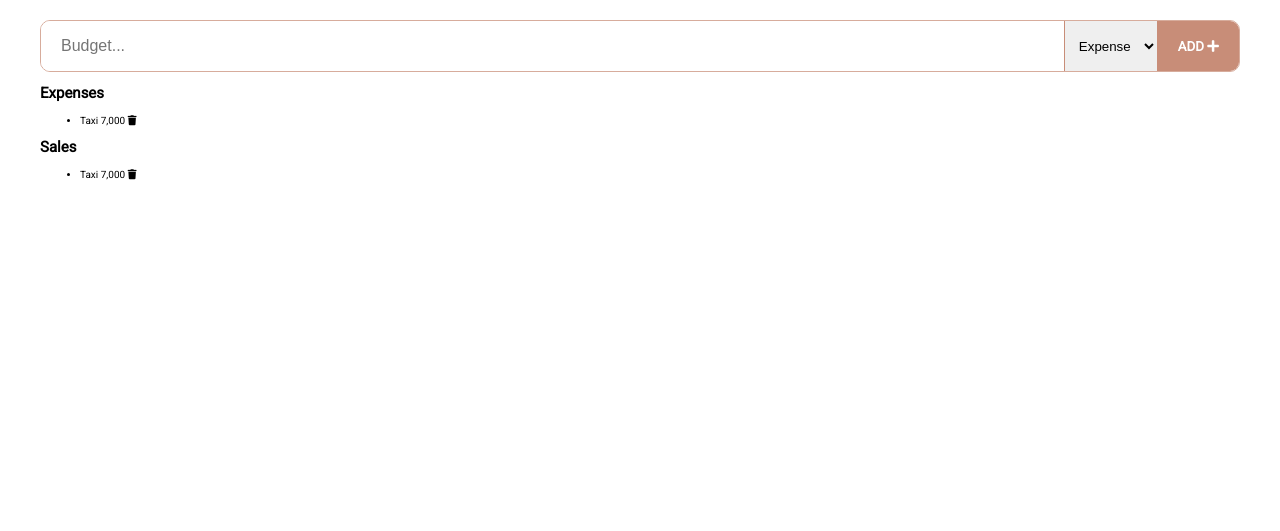
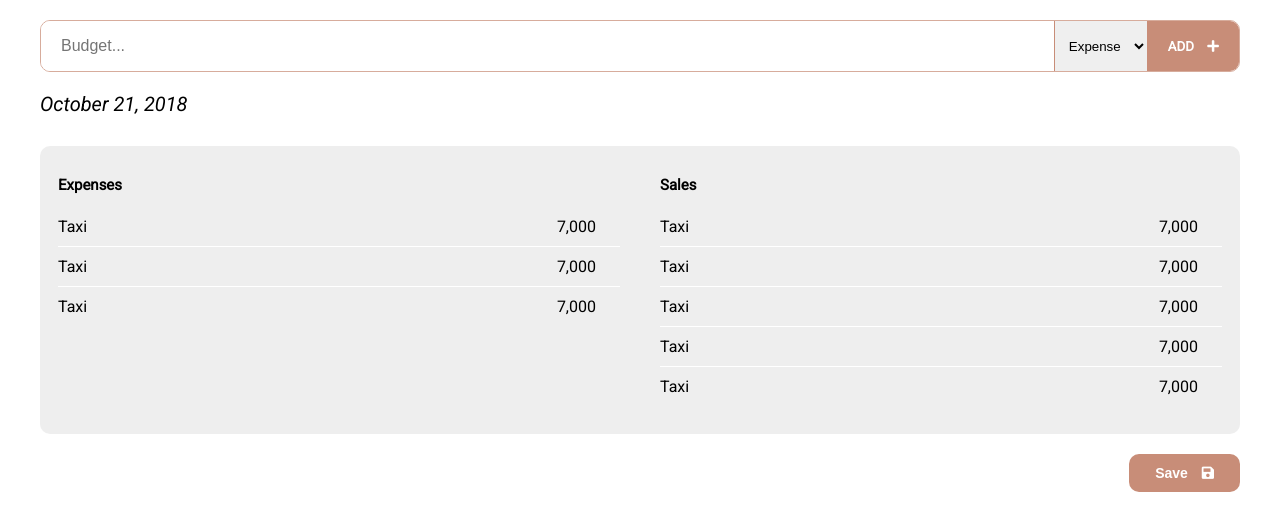
Before and after one commit to durosly/online_expense, a PHP site: page /dashboard in a window 1280 px wide. Shown: the part 91-622 px from the top of the page. Run offline with PHP 8.4, Linux system fonts and the light colour scheme; some libraries are stand-ins or nearby versions.

Commit message:
complete new dashboard design

```diff
--- a/dash.php
+++ b/dash.php
@@ -43,69 +43,64 @@
                     </select>
                     <button class="budget__submit">Add <i class="ml-1 fas fa-plus"></i></button>
                 </form>
-
+                <span class="budget-display__date">
+                    October 21, 2018
+                </span>
                 <div class="budget-display">
                     <div class="budget-display__expenses">
-                        <h2 class="budget-display__title">Expenses</h2>
+                        <h2 class="budget-display__title budget-display__title--expenses">Expenses</h2>
                         <ul class="budget-display__list">
                             <li class="budget-display__item">
                                 <span class="budget-display__item--desc">Taxi</span>
                                 <span class="budget-display__item--cost">7,000</span>
-                                <i class="fas fa-trash"></i>
+                                <i class="fas fa-trash-alt"></i>
+                            </li>
+                            <li class="budget-display__item">
+                                <span class="budget-display__item--desc">Taxi</span>
+                                <span class="budget-display__item--cost">7,000</span>
+                                <i class="fas fa-trash-alt"></i>
+                            </li>
+                            <li class="budget-display__item">
+                                <span class="budget-display__item--desc">Taxi</span>
+                                <span class="budget-display__item--cost">7,000</span>
+                                <i class="fas fa-trash-alt"></i>
                             </li>
                         </ul>
                     </div>
                     <div class="budget-display__sales">
-                    <h2 class="budget-display__title">Sales</h2>
+                        <h2 class="budget-display__title budget-display__title--income">Sales</h2>
                         <ul class="budget-display__list">
                             <li class="budget-display__item">
                                 <span class="budget-display__item--desc">Taxi</span>
                                 <span class="budget-display__item--cost">7,000</span>
-                                <i class="fas fa-trash"></i>
+                                <i class="fas fa-trash-alt"></i>
+                            </li>
+                            <li class="budget-display__item">
+                                <span class="budget-display__item--desc">Taxi</span>
+                                <span class="budget-display__item--cost">7,000</span>
+                                <i class="fas fa-trash-alt"></i>
+                            </li>
+                            <li class="budget-display__item">
+                                <span class="budget-display__item--desc">Taxi</span>
+                                <span class="budget-display__item--cost">7,000</span>
+                                <i class="fas fa-trash-alt"></i>
+                            </li>
+                            <li class="budget-display__item">
+                                <span class="budget-display__item--desc">Taxi</span>
+                                <span class="budget-display__item--cost">7,000</span>
+                                <i class="fas fa-trash-alt"></i>
+                            </li>
+                            <li class="budget-display__item">
+                                <span class="budget-display__item--desc">Taxi</span>
+                                <span class="budget-display__item--cost">7,000</span>
+                                <i class="fas fa-trash-alt"></i>
                             </li>
                         </ul>
                     </div>
                 </div>
-                <!--
-                <table class="budget-table">
-                    <thead>
-                        <tr>
-                            <th>Date</th>
-                            <th colspan="2">Expenses</th>
-                            <th colspan="2">Sales</th>
-                            <th>Net</th>
-                        </tr>
-                    </thead>
-                    <tbody>
-                        <tr>
-                            <td>22-dec-21</td>
-                            <td>Taxi</td>
-                            <td>250</td>
-                            <td>dresses</td>
-                            <td>1000</td>
-                            <td>750</td>
-                        </tr>
-                        <tr>
-                            <td>22-dec-21</td>
-                            <td>Taxi</td>
-                            <td>250</td>
-                            <td>dresses</td>
-                            <td>1000</td>
-                            <td>750</td>
-                        </tr>
-                    </tbody>
-                    <tfoot>
-                        <tr>
-                            <td></td>
-                            <td>Total</td>
-                            <td>2750</td>
-                            <td></td>
-                            <td>1000</td>
-                            <td>-1750</td>
-                        </tr>
-                    </tfoot>
-                </table>
-                -->
+                <div class="align-right">
+                    <button class="budget-display__save-btn">Save <i class="fas fa-save ml-1"></i></button>
+                </div>
             </div>
         </main>
 
--- /dev/null
+++ b/sass/abstracts/_utilities.scss
@@ -0,0 +1,7 @@
+.ml-1 {
+    margin-left: 1rem;
+}
+
+.align-right {
+    text-align: right;
+}
--- a/sass/abstracts/_variables.scss
+++ b/sass/abstracts/_variables.scss
@@ -3,9 +3,11 @@ $color-white: #fff;
 $color-dark: #000;
 $color-dark-2: #EDEDED;
 $color-primary: #C88D78;
+$color-danger: red;
 
 $border-radius-primary: 1rem;
 
 $gutter-small: .5rem;
 $gutter-small-2: 1rem;
 $gutter-primary: 2rem;
+$gutter-large: 4rem;
--- /dev/null
+++ b/sass/components/_budget-display.scss
@@ -0,0 +1,78 @@
+.budget-display {
+    display: flex;
+    justify-content: space-between;
+    margin-top: 3rem;
+    background-color: rgba($color-dark-2, .9);
+    padding: 1.8rem;
+    border-radius: $border-radius-primary;
+
+    &__date {
+        font-size: 2rem;
+        margin-top: $gutter-primary;
+        display: block;
+        font-style: italic;
+    }
+
+    &__expenses,
+    &__sales {
+        flex: 1;
+    }
+
+    &__expenses {
+        margin-right: $gutter-large;
+    }
+
+    &__list {
+        list-style-type: none;
+        padding: 0;
+    }
+
+    &__item {
+        display: flex;
+        font-size: 1.6rem;
+        padding: 1rem 0;
+        &:not(:last-child) {
+            border-bottom: 1px solid $color-white;
+        }
+
+        &--desc {
+            flex: 1;
+        }
+
+        &--cost {
+            margin-right: 1rem;
+        }
+
+        i {
+            color: $color-danger;
+            opacity: 0;
+            transform: translateX(100%);
+            cursor: pointer;
+
+            transition: ease transform .3s, ease opacity .5s;
+        }
+
+        &:hover {
+            i {
+                opacity: 1;
+                transform: translateX(0);
+            }
+        }
+    }
+
+    &__save-btn {
+        padding: 1rem 2.5rem;
+        border-radius: $border-radius-primary;
+        border: 1px solid transparent;
+        font-size: 1.4rem;
+        font-weight: bold;
+        color: $color-white;
+        cursor: pointer;
+        margin-top: $gutter-primary;
+        background-color: $color-primary;
+
+        &:hover {
+            background-color: darken($color-primary, 20%);
+        }
+    }
+}
--- a/sass/main.scss
+++ b/sass/main.scss
@@ -1,7 +1,9 @@
+@import "abstracts/utilities";
 @import "abstracts/variables";
 
 @import "base/reset";
 
+@import "components/budget-display";
 @import "components/forms";
 @import "components/table";
 
```
Also changed, not shown: assets/stylesheet/main.min.css, 1 other file.
